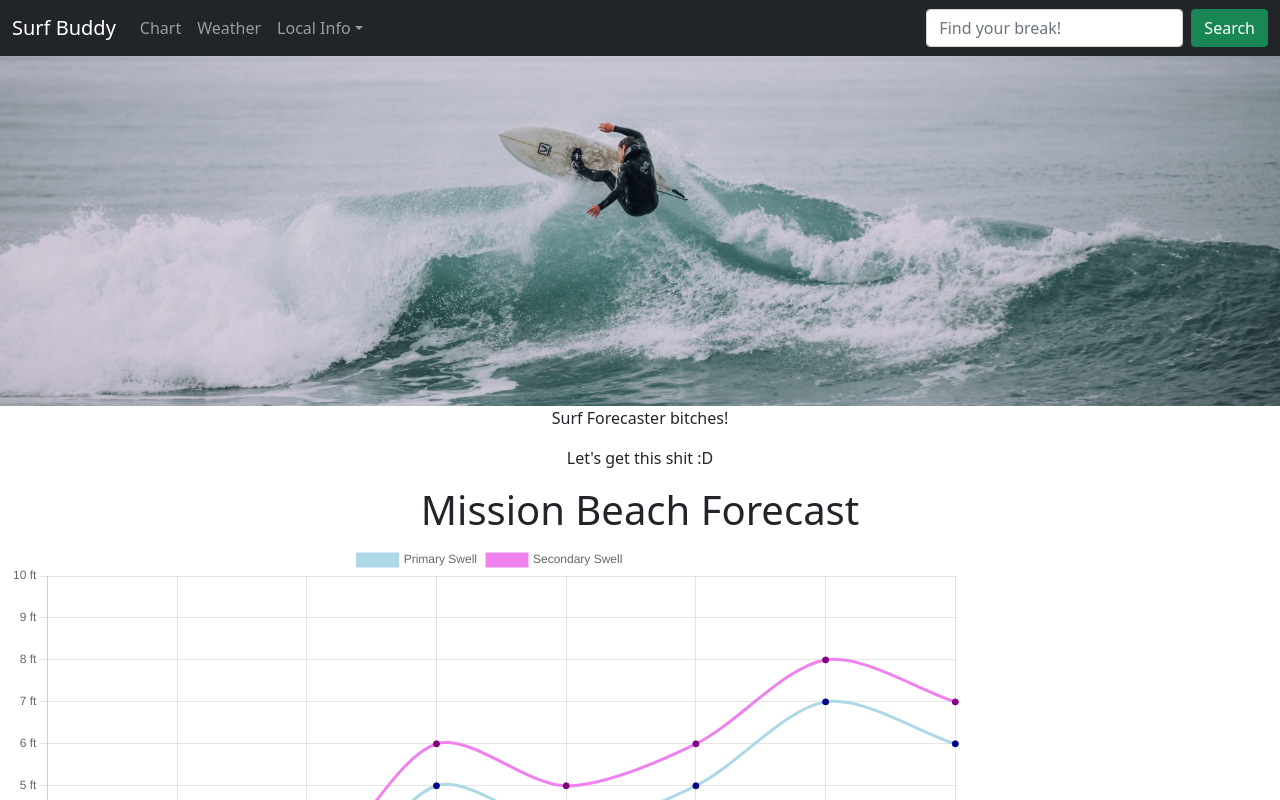
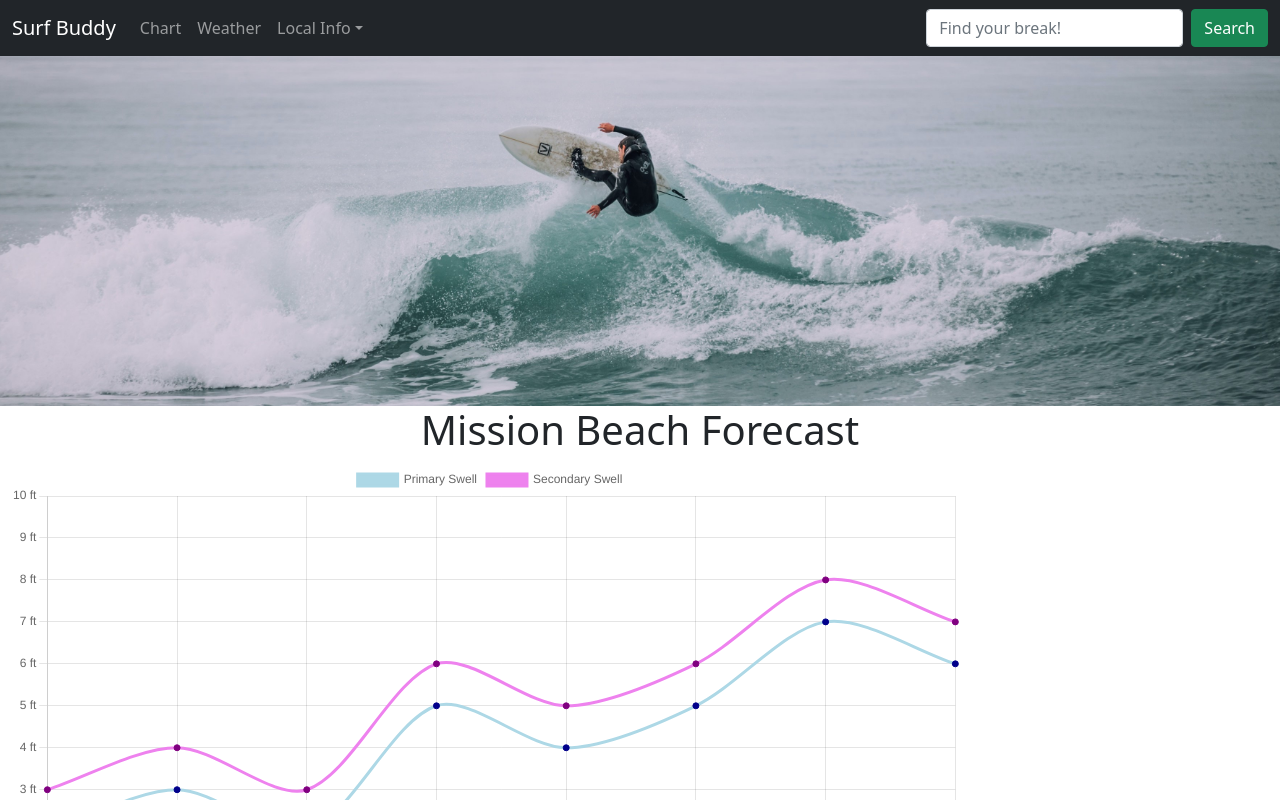
Before and after one commit to cbeatty94/React-Surf-App, a React (Create React App) app in the folder surf-forecaster/: page / in a window 1280 px wide. Shown: the top 800 px of the page. Built offline with nearby package versions, Linux system fonts and the light colour scheme.

Commit message:
removed unnecessary text

```diff
--- a/surf-forecaster/src/App.js
+++ b/surf-forecaster/src/App.js
@@ -7,12 +7,6 @@ function App() {
     <div className="App">
         <NavBar />
         <img src="images/SurfBuddyCover.jpg" alt="Man Surfing Cover" className="coverImage" />
-        <p>
-          Surf Forecaster bitches!
-        </p>
-        <p>
-          Let's get this shit :D
-        </p>
         <SurfChart />
     </div>
   );
```
